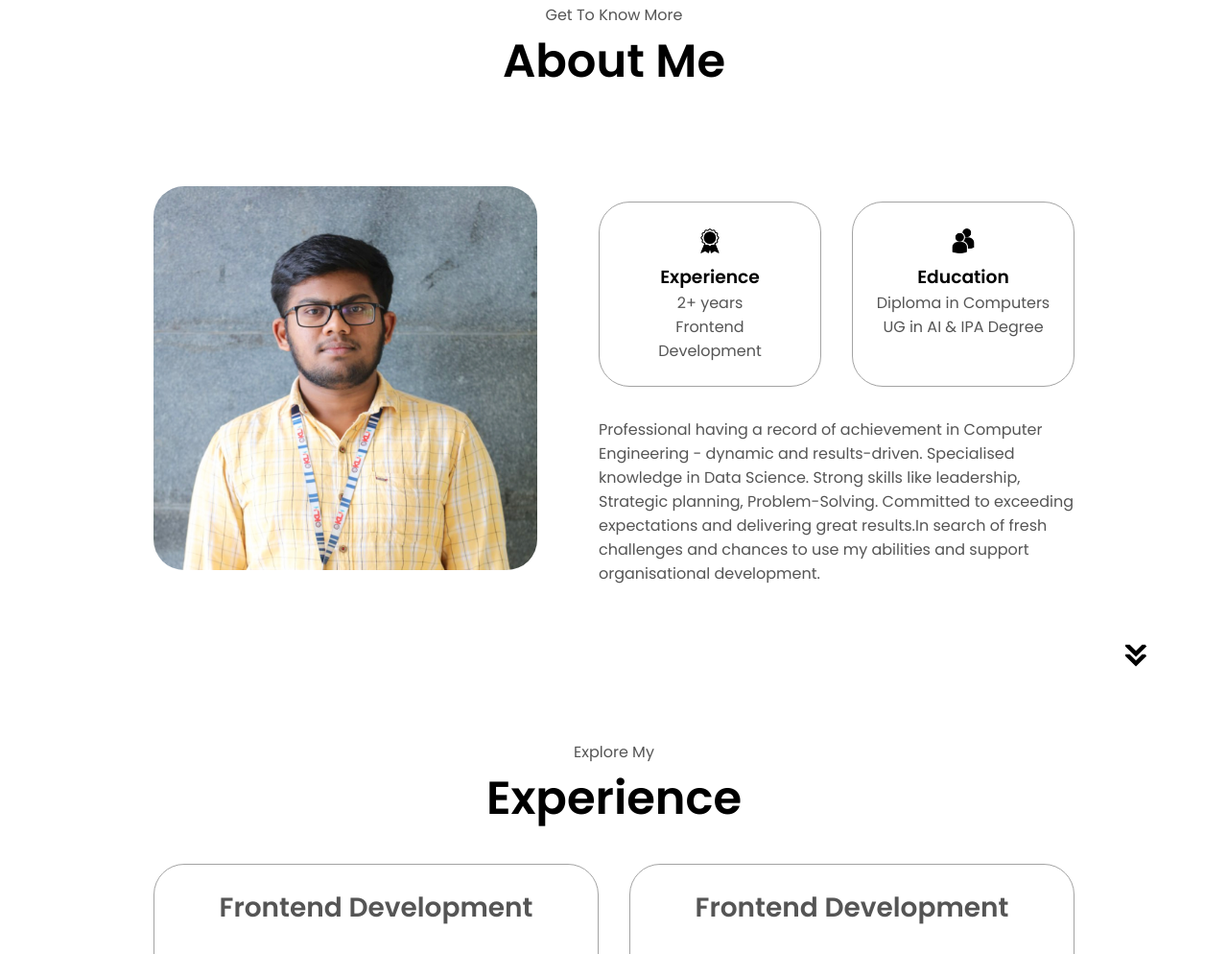
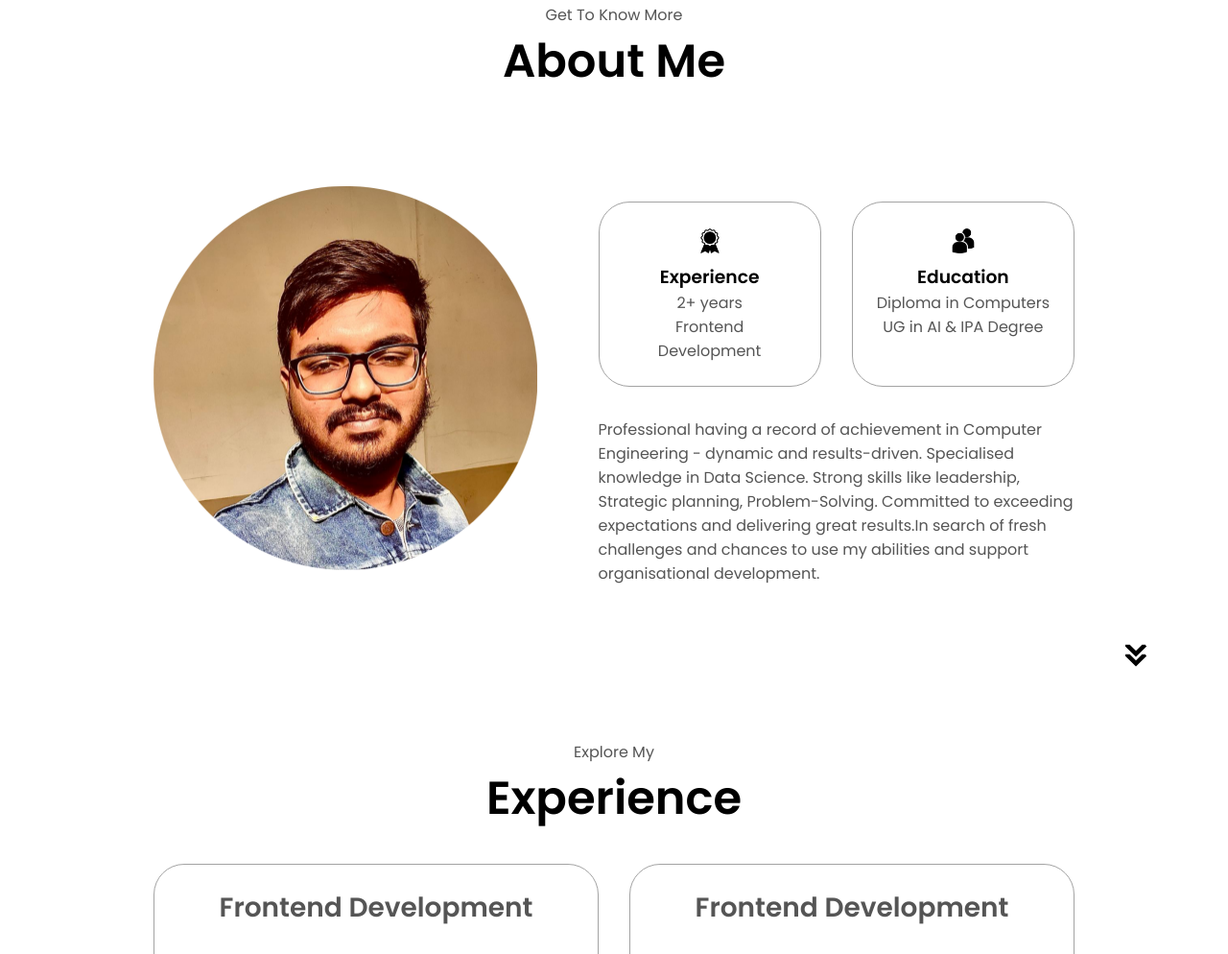
Before and after one commit to GANGULAYASHWANTHREDDY/portfolio, a plain HTML site: page index.html in a window 1280 px wide. Shown: the part 925-1919 px from the top of the page at 96% size. Drawn offline with Linux system fonts and the light colour scheme.

Commit message:
Update index.html

```diff
--- a/index.html
+++ b/index.html
@@ -77,7 +77,7 @@
       <div class="section-container">
         <div class="section__pic-container">
           <img
-            src="./assets/about-pic.jpg"
+            src="./assets/profile-pic.png"
             alt="Profile picture"
             class="about-pic"
           />
```
